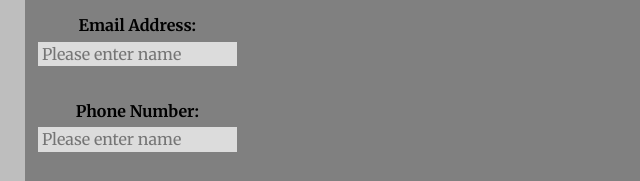
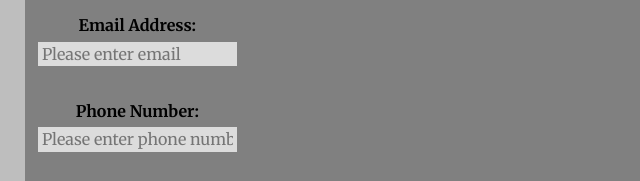
Before and after one commit to jbrookerITM362/lab3, a plain HTML site: page index.html in a window 1280 px wide. Shown: the part 188-369 px from the top of the page, 0-640 px from the left. Drawn offline with Linux system fonts and the light colour scheme.

Commit message:
Change placeholder message

```diff
--- a/index.html
+++ b/index.html
@@ -15,20 +15,20 @@
       <div id="wrap">
         <ul class="questions">
           <li>
-            <label for="full_name">Full Name: </label>
-            <input type="text" id="first-name" placeholder="Please enter name">
+            <label for="name">Full Name: </label>
+            <input type="text" id="name" placeholder="Please enter name">
           </li>
           <li>
             <label for="email">Email Address: </label>
-            <input type="text" id="email" placeholder="Please enter name">
+            <input type="text" id="email" placeholder="Please enter email">
           </li>
           <li>
             <label for="phone">Phone Number: </label>
-            <input type="text" id="phone" placeholder="Please enter name">
+            <input type="text" id="phone" placeholder="Please enter phone number">
           </li>
           <li>
             <label for="birthday">Birth Date: </label>
-            <input type="date" id="birthday" placeholder="Please enter name">
+            <input type="date" id="birthday">
           </li>
         </ul>
       </div>
```
